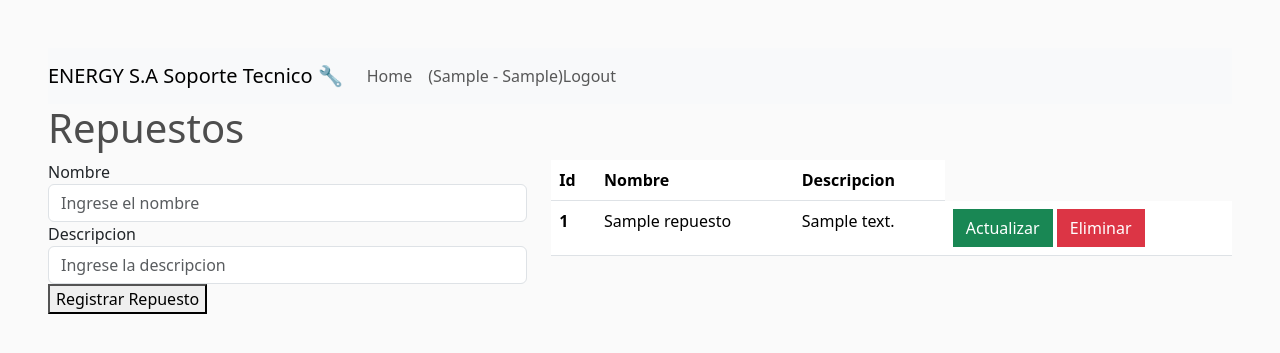
After one commit to IdenTiclla/django-energy, a Django app: page /repuestos in a window 1280 px wide. The commit adds this page. Shown: the top 353 px of the page. Run offline with Django 4.2, Linux system fonts and the light colour scheme; a user stored in the database is signed in; tables that the repository leaves empty hold one stand-in row (values such as "Sample post").

Commit message:
gestion de repuestos done

```diff
--- a/solicitudes/models.py
+++ b/solicitudes/models.py
@@ -20,13 +20,24 @@ class Solucion(models.Model):
 class Repuesto(models.Model):
     nombre = models.CharField(max_length=50)
     descripcion = models.CharField(max_length=100)
-    solucion = models.ForeignKey(Solucion, on_delete=models.CASCADE)
 
     def __str__(self) -> str:
         return f"<{self.nombre}>"
 
     class Meta:
         db_table = "Repuesto"
+
+
+class SolucionRepuesto(models.Model):
+    solucion = models.ForeignKey(Solucion, on_delete=models.CASCADE)
+    repuesto = models.ForeignKey(Repuesto, on_delete=models.CASCADE)
+
+    def __str__(self) -> str:
+        return f"<{self.solucion.fallas_reales} - {self.repuesto.nombre}>"
+
+
+    class Meta:
+        db_table = "SolucionRepuesto"
 
 
 class Solicitud(models.Model):
--- a/solicitudes/urls.py
+++ b/solicitudes/urls.py
@@ -4,6 +4,14 @@ from . import views
 
 urlpatterns = [
     # path('', views.index),
+    # gestion repuestos
+
+    path('repuestos', views.repuestos),
+    path("repuestos/update/<int:repuesto_id>", views.actualizar_repuesto),
+    path("repuestos/delete/<int:repuesto_id>", views.eliminar_repuesto),
+
+
+    # solicitudes
     path('realizar_solicitud', views.realizar_solicitud),
 
     path('solicitudes_realizadas', views.solicitudes_realizadas),
@@ -18,6 +26,9 @@ urlpatterns = [
 
     path("poner_solicitud_en_progreso/solicitud/<int:solicitud_id>", views.poner_solicitud_en_progreso),
 
+    # agregar solucion a solicitud
+    path("agregar_solucion/solicitud/<int:solicitud_id>", views.agregar_solucion),
+
 
 
 
--- a/solicitudes/views.py
+++ b/solicitudes/views.py
@@ -5,9 +5,66 @@ from django.contrib import messages
 
 from empleados.models import Empleado
 from tecnicos.models import Tecnico
-from solicitudes.models import Solicitud
+from solicitudes.models import Solicitud, Repuesto, SolucionRepuesto
 # Create your views here.
 
+# repuestos
+
+def repuestos(request):
+    if request.method == "GET":
+        repuestos = Repuesto.objects.all()
+        return render(request, "repuestos/repuestos.html", {
+            'repuestos': repuestos,
+        })
+
+    elif request.method == "POST":
+        print(request.POST)
+        nombre = request.POST['nombre']
+        descripcion = request.POST['descripcion']
+
+        repuesto = Repuesto.objects.filter(nombre=nombre)
+        if repuesto:
+            messages.add_message(request=request, level=messages.SUCCESS, message="Repuesto ya existe")
+            return redirect('/repuestos')
+        else:
+            repuesto = Repuesto(nombre=nombre, descripcion=descripcion)
+            repuesto.save()
+            messages.add_message(request=request, level=messages.SUCCESS, message="Repuesto agregado correctamente!")
+            return redirect('/repuestos')
+
+
+def actualizar_repuesto(request, repuesto_id):
+    repuesto = Repuesto.objects.get(id=repuesto_id)
+
+    if request.method == "GET":
+        return render(request, "repuestos/actualizar_repuesto.html", {
+            'repuesto': repuesto,
+        })
+
+    elif request.method == "POST":
+
+        nombre = request.POST['nombre']
+        descripcion = request.POST['descripcion']
+
+
+        repuesto.nombre = nombre
+        repuesto.descripcion = descripcion
+
+
+        repuesto.save()
+        messages.add_message(request=request, level=messages.SUCCESS, message="Repuesto Actualizado exitosamente!")
+        return redirect('/repuestos')
+
+
+def eliminar_repuesto(request, repuesto_id):
+    repuesto = Repuesto.objects.get(id=repuesto_id)
+    repuesto.delete()
+
+    messages.add_message(request=request, level=messages.SUCCESS, message="Repuesto Eliminado exitosamente!")
+
+    return redirect("/repuestos")
+
+# solicitudes
 def realizar_solicitud(request):
     if request.method == "GET":
 
@@ -77,3 +134,16 @@ def poner_solicitud_en_progreso(request, solicitud_id):
     solicitud.save()
     messages.add_message(request=request, level=messages.SUCCESS, message="Solicitud puesta en  progreso!")
     return redirect('/solicitudes_en_progreso')
+
+
+def agregar_solucion(request, solicitud_id):
+    solicitud = Solicitud.objects.get(id=solicitud_id)
+    if request.method == "GET":
+        print(solicitud_id)
+        print(solicitud)
+        return render(request, "solicitudes/agregar_solucion_solicitud.html", {
+            'solicitud': solicitud
+        })
+    elif request.method == "POST":
+        print(request.POST)
+        return redirect(f'/agregar_solucion/solicitud/{solicitud.id}')
--- a/templates/partials/_navbar.html
+++ b/templates/partials/_navbar.html
@@ -60,7 +60,7 @@
 
       {% if request.user.rol == 'Soporte' %}
       <li class="nav-item">
-        <a class="nav-link" href="#">Soporte feature</a>
+        <a class="nav-link" href="/repuestos">Gestionar Repuestos</a>
       </li>
 
 
--- /dev/null
+++ b/templates/repuestos/repuestos.html
@@ -0,0 +1,72 @@
+{% extends 'layouts/base.html' %}
+
+{% block content %}
+<h1>Repuestos</h1>
+<div class="row">
+  <div class="col-md-5">
+    <form action="/repuestos" method="post">
+      {% csrf_token %}
+
+      <div class="form-group">
+        <label for="nombre">Nombre</label>
+        <input
+          type="text"
+          class="form-control"
+          id="nombre"
+          name="nombre"
+          placeholder="Ingrese el nombre"
+        />
+      </div>
+
+      <div class="form-group">
+        <label for="nombre">Descripcion</label>
+        <input
+          type="text"
+          class="form-control"
+          id="descripcion"
+          name="descripcion"
+          placeholder="Ingrese la descripcion"
+        />
+      </div>
+
+
+
+
+      <button type="submit">Registrar Repuesto</button>
+    </form>
+  </div>
+  <div class="col-md-7">
+    {% if repuestos|length > 0 %}
+        <table class="table">
+            <thead>
+              <tr>
+                <th scope="col">Id</th>
+                <th scope="col">Nombre</th>
+                <th scope="col">Descripcion</th>
+
+
+              </tr>
+            </thead>
+            <tbody>
+              {% for repuesto in repuestos %}
+              <tr>
+                  <th scope="row">{{repuesto.id}}</th>
+                  <td>{{repuesto.nombre}}</td>
+                  <td>{{repuesto.descripcion}}</td>
+
+                  <td>
+                    <a href="/repuestos/update/{{repuesto.id}}" class="btn btn-success">Actualizar</a>
+                    <a href="/repuestos/delete/{{repuesto.id}}" class="btn btn-danger confirmation">Eliminar</a>
+                  </td>
+
+                </tr>
+              {% endfor %}
+            </tbody>
+          </table>
+    {% else%}
+        <h1>No hay Repuestos registrados!</h1>
+    {% endif %}
+
+  </div>
+</div>
+{% endblock %}
```
Also changed, not shown: templates/repuestos/actualizar_repuesto.html (added, +38 -0 lines), templates/solicitudes/agregar_solucion_solicitud.html (added, +43 -0 lines), solicitudes/migrations/0004_remove_repuesto_solucion_solucionrepuesto.py (added), solicitudes/migrations/0005_alter_solucionrepuesto_table.py (added).
